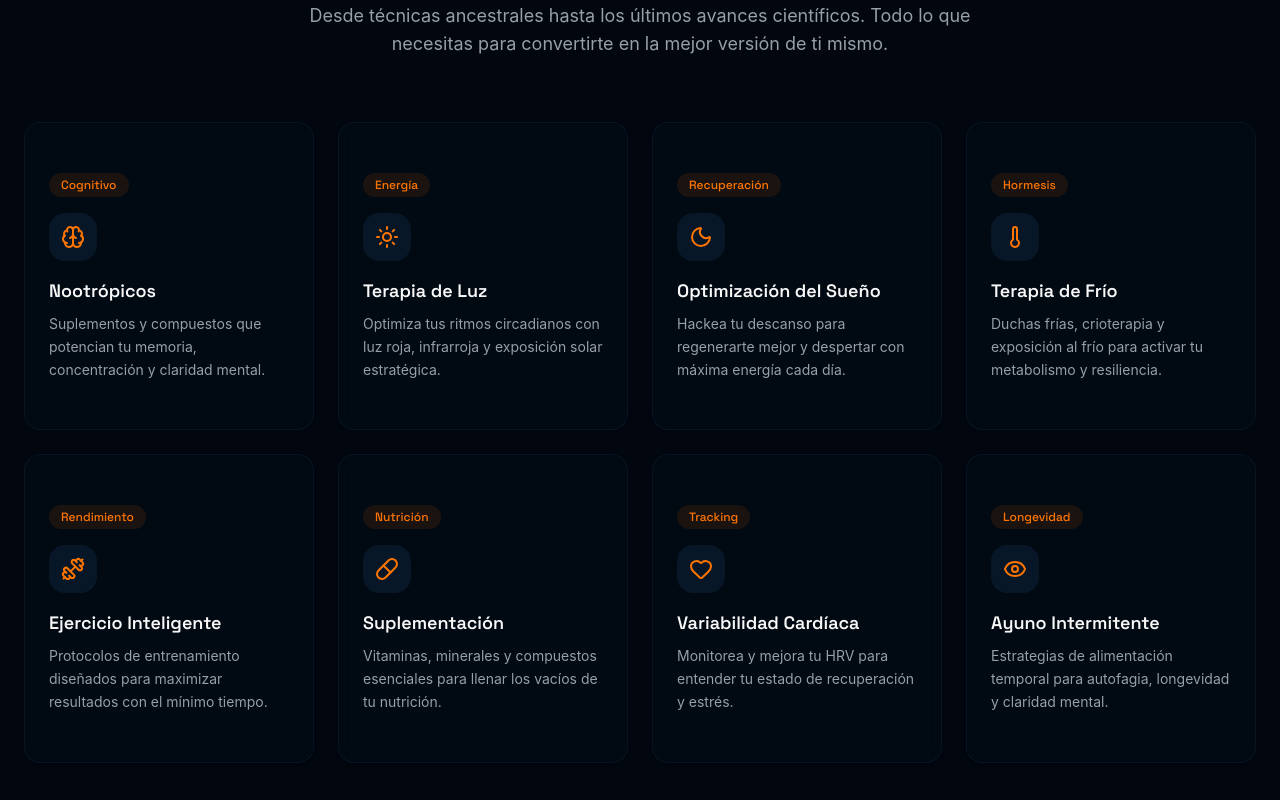
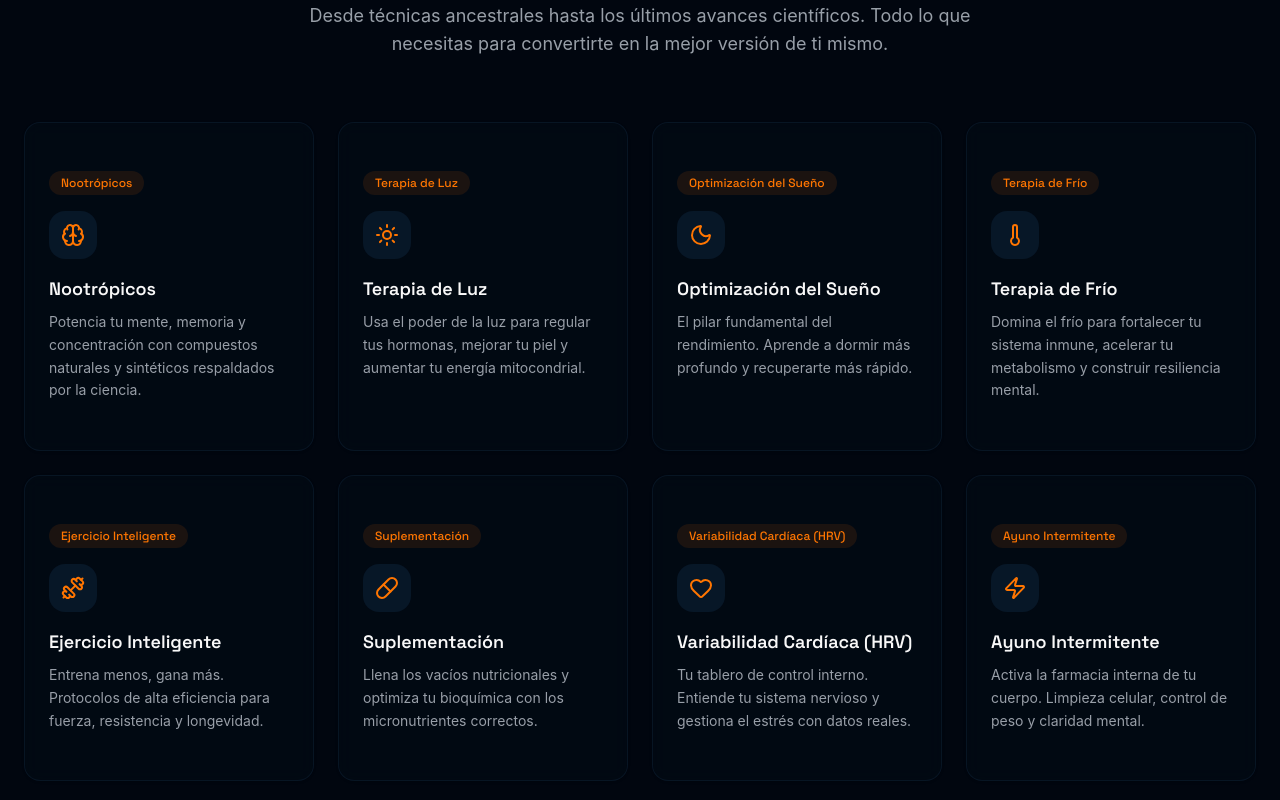
Before and after one commit to juanarangoceo/biohackinglab3, a Next.js app: page / in a window 1280 px wide. Shown: the part 1160-1960 px from the top of the page. Built offline with nearby package versions, Linux system fonts and the light colour scheme; no server answers; what drizzle-zod would draw is missing.

Commit message:
fix: resolve 404 on category pages (async params), link homepage topics, and sync blog filters

```diff
--- a/src/app/(marketing)/temas/[slug]/page.tsx
+++ b/src/app/(marketing)/temas/[slug]/page.tsx
@@ -16,14 +16,15 @@ import {
 import { Badge } from "@/components/ui/badge"
 
 interface PageProps {
-  params: {
+  params: Promise<{
     slug: string
-  }
+  }>
 }
 
 // 1. Generate Metadata
 export async function generateMetadata({ params }: PageProps): Promise<Metadata> {
-  const topic = topics.find((t) => t.slug === params.slug)
+  const { slug } = await params
+  const topic = topics.find((t) => t.slug === slug)
 
   if (!topic) {
     return {
@@ -43,7 +44,8 @@ export async function generateMetadata({ params }: PageProps): Promise<Metadata>
 }
 
 // 2. Main Page Component
-export default async function CategoryPage({ params }: PageProps) {
+export default async function CategoryPage(props: PageProps) {
+  const params = await props.params
   const topic = topics.find((t) => t.slug === params.slug)
 
   if (!topic) {
--- a/src/components/features/BlogGrid.tsx
+++ b/src/components/features/BlogGrid.tsx
@@ -11,15 +11,7 @@ import {
 import { Card, CardContent } from "@/components/ui/card"
 import { Badge } from "@/components/ui/badge"
 import { BlogPagination } from "./BlogPagination"
-
-const categories = [
-  { id: "all", label: "Todos" },
-  { id: "nootropicos", label: "Nootrópicos" },
-  { id: "sueno", label: "Sueño" },
-  { id: "longevidad", label: "Longevidad" },
-  { id: "nutricion", label: "Nutrición" },
-  { id: "fitness", label: "Fitness" },
-]
+import { topics } from "@/config/topics"
 
 interface BlogPost {
   id: string
@@ -52,6 +44,12 @@ export function BlogGrid({ posts, currentPage, totalPages, activeCategory }: Blo
   const featuredPosts = currentPage === 1 ? posts.slice(0, 2) : []
   const regularPosts = currentPage === 1 ? posts.slice(2) : posts
 
+  // Create filters list: "Todos" + topics from config
+  const filters = [
+    { slug: "all", title: "Todos" },
+    ...topics.map(t => ({ slug: t.slug, title: t.title }))
+  ]
+
   return (
     <section className="pt-32 pb-12">
       <div className="mx-auto max-w-7xl px-6">
@@ -72,19 +70,19 @@ export function BlogGrid({ posts, currentPage, totalPages, activeCategory }: Blo
 
         {/* Category Filters */}
         <div className="mb-10 flex flex-wrap justify-center gap-2">
-          {categories.map((category) => (
+          {filters.map((category) => (
             <Link
-              key={category.id}
-              href={`/blog?category=${category.id}`}
+              key={category.slug}
+              href={`/blog?category=${category.slug}`}
             >
               <button
                 className={`rounded-full px-4 py-2 font-mono text-sm font-medium transition-all ${
-                  activeCategory === category.id
+                  activeCategory === category.slug
                     ? "bg-primary text-primary-foreground"
                     : "bg-secondary text-muted-foreground hover:bg-secondary/80 hover:text-foreground"
                 }`}
               >
-                {category.label}
+                {category.title}
               </button>
             </Link>
           ))}
--- a/src/components/sections/topics-section.tsx
+++ b/src/components/sections/topics-section.tsx
@@ -1,65 +1,6 @@
-import {
-  Brain,
-  Pill,
-  Sun,
-  Moon,
-  Dumbbell,
-  Thermometer,
-  Heart,
-  Eye
-} from "lucide-react"
+import Link from "next/link"
 import { Card, CardContent } from "@/components/ui/card"
-
-const topics = [
-  {
-    icon: Brain,
-    title: "Nootrópicos",
-    description: "Suplementos y compuestos que potencian tu memoria, concentración y claridad mental.",
-    tag: "Cognitivo"
-  },
-  {
-    icon: Sun,
-    title: "Terapia de Luz",
-    description: "Optimiza tus ritmos circadianos con luz roja, infrarroja y exposición solar estratégica.",
-    tag: "Energía"
-  },
-  {
-    icon: Moon,
-    title: "Optimización del Sueño",
-    description: "Hackea tu descanso para regenerarte mejor y despertar con máxima energía cada día.",
-    tag: "Recuperación"
-  },
-  {
-    icon: Thermometer,
-    title: "Terapia de Frío",
-    description: "Duchas frías, crioterapia y exposición al frío para activar tu metabolismo y resiliencia.",
-    tag: "Hormesis"
-  },
-  {
-    icon: Dumbbell,
-    title: "Ejercicio Inteligente",
-    description: "Protocolos de entrenamiento diseñados para maximizar resultados con el mínimo tiempo.",
-    tag: "Rendimiento"
-  },
-  {
-    icon: Pill,
-    title: "Suplementación",
-    description: "Vitaminas, minerales y compuestos esenciales para llenar los vacíos de tu nutrición.",
-    tag: "Nutrición"
-  },
-  {
-    icon: Heart,
-    title: "Variabilidad Cardíaca",
-    description: "Monitorea y mejora tu HRV para entender tu estado de recuperación y estrés.",
-    tag: "Tracking"
-  },
-  {
-    icon: Eye,
-    title: "Ayuno Intermitente",
-    description: "Estrategias de alimentación temporal para autofagia, longevidad y claridad mental.",
-    tag: "Longevidad"
-  }
-]
+import { topics } from "@/config/topics"
 
 export function TopicsSection() {
   return (
@@ -82,14 +23,15 @@ export function TopicsSection() {
         {/* Topics Grid */}
         <div className="grid gap-6 sm:grid-cols-2 lg:grid-cols-4">
           {topics.map((topic) => (
+            <Link key={topic.slug} href={`/temas/${topic.slug}`} className="block h-full">
               <Card
-              key={topic.title}
-              className="group relative overflow-hidden border-border/50 bg-card/50 backdrop-blur-sm transition-all duration-300 hover:border-primary/50 hover:bg-card"
+                className="group relative h-full overflow-hidden border-border/50 bg-card/50 backdrop-blur-sm transition-all duration-300 hover:border-primary/50 hover:bg-card hover:shadow-lg hover:shadow-primary/5"
               >
-              <CardContent className="p-6">
+                <CardContent className="p-6 flex flex-col h-full">
                   {/* Tag */}
-                <span className="mb-4 inline-block rounded-full bg-primary/10 px-3 py-1 font-mono text-xs font-medium text-primary">
-                  {topic.tag}
+                  {/* Using title as tag for now, or we could add a short tag to the config if needed */}
+                  <span className="mb-4 inline-block rounded-full bg-primary/10 px-3 py-1 font-mono text-xs font-medium text-primary w-fit">
+                    {topic.title}
                   </span>
 
                   {/* Icon */}
@@ -101,11 +43,12 @@ export function TopicsSection() {
                   <h3 className="mb-2 font-mono text-lg font-semibold text-foreground">
                     {topic.title}
                   </h3>
-                <p className="text-sm leading-relaxed text-muted-foreground">
+                  <p className="text-sm leading-relaxed text-muted-foreground flex-grow">
                     {topic.description}
                   </p>
                 </CardContent>
               </Card>
+            </Link>
           ))}
         </div>
       </div>
```
Lines whose indentation alone changed are shown as unchanged.
